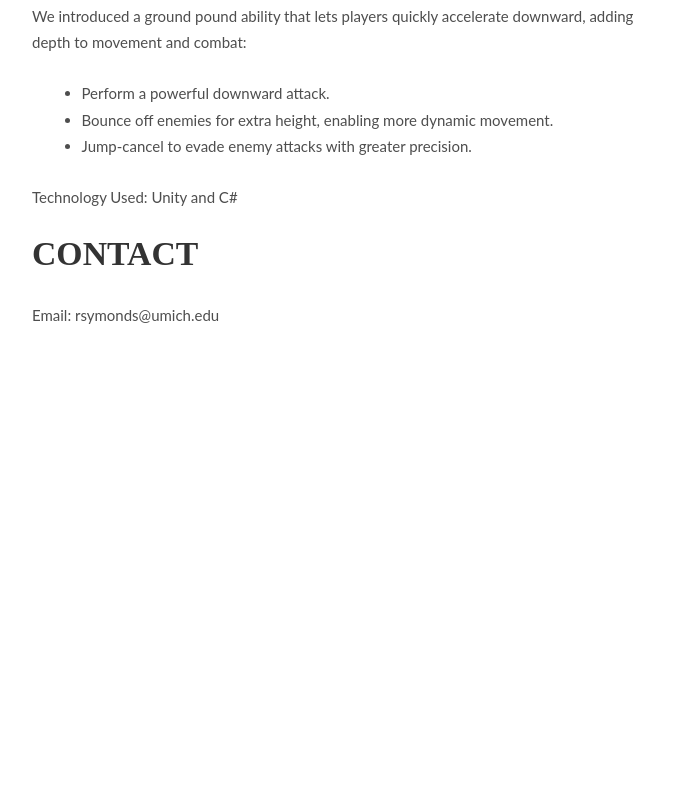
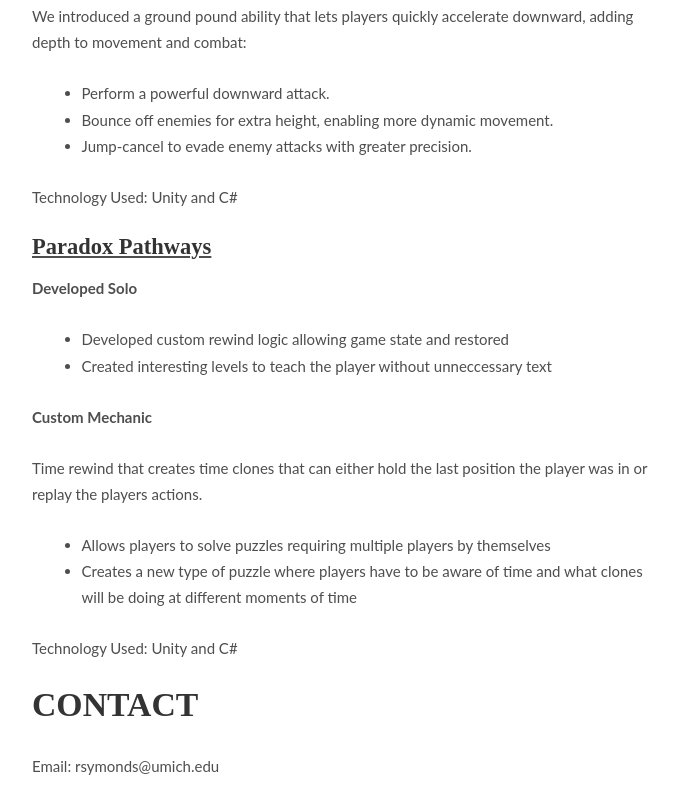
Before and after one commit to RafeSymonds/rafe-games, a plain HTML site: page index.html in a window 1280 px wide. Shown: the part 696-1500 px from the top of the page, without its empty margins (297-976 px from the left). Before the commit the page ends 1049 px from the top, so only its background shows below. Drawn offline with Linux system fonts and the light colour scheme.

Commit message:
added eecs 494 p2

```diff
--- a/index.html
+++ b/index.html
@@ -58,6 +58,23 @@
 
                 <p>Technology Used: Unity and C#</p>
             </div>
+            <div class="project">
+                <a href=""><h2>Paradox Pathways</h2></a>
+                <p><strong>Developed Solo</strong></p>
+                <ul>
+                    <li>Developed custom rewind logic allowing game state and restored</li>
+                    <li>Created interesting levels to teach the player without unneccessary text</li>
+                </ul>
+
+                <p><strong>Custom Mechanic</strong></p>
+                <p>Time rewind that creates time clones that can either hold the last position the player was in or replay the players actions.</p>
+                <ul>
+                    <li>Allows players to solve puzzles requiring multiple players by themselves</li>
+                    <li>Creates a new type of puzzle where players have to be aware of time and what clones will be doing at different moments of time</li>
+                </ul>
+
+                <p>Technology Used: Unity and C#</p>
+            </div>
         </div>
     </div>
 
```
